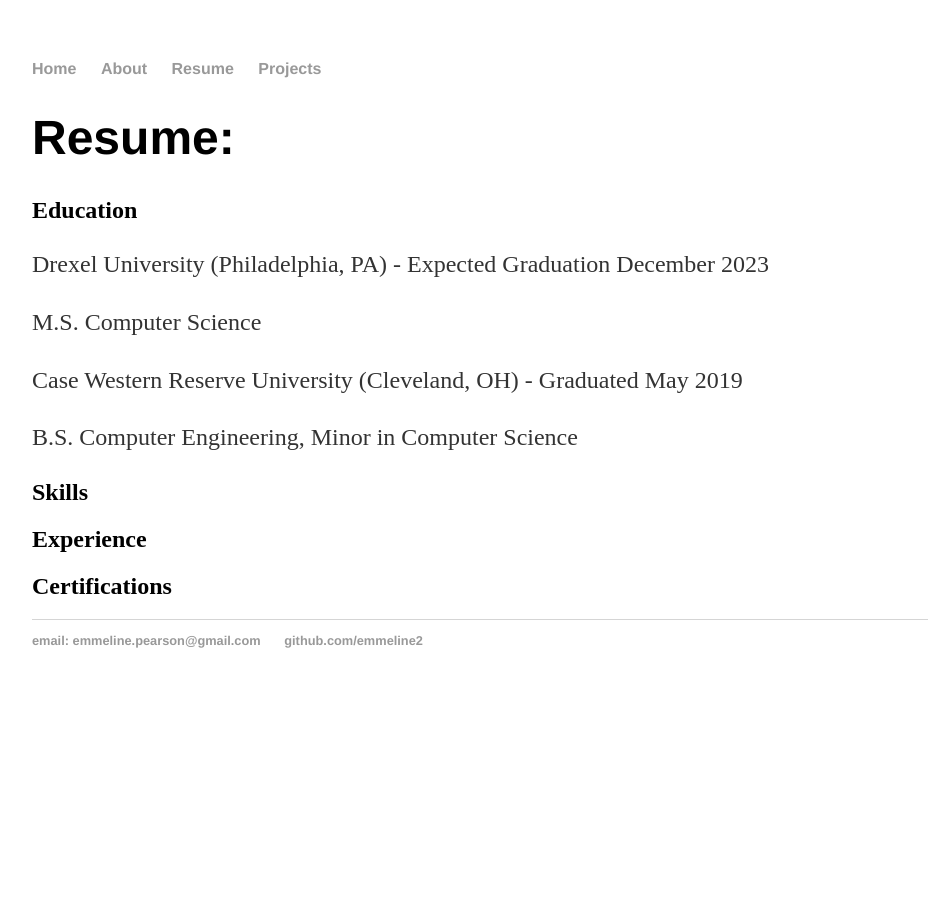
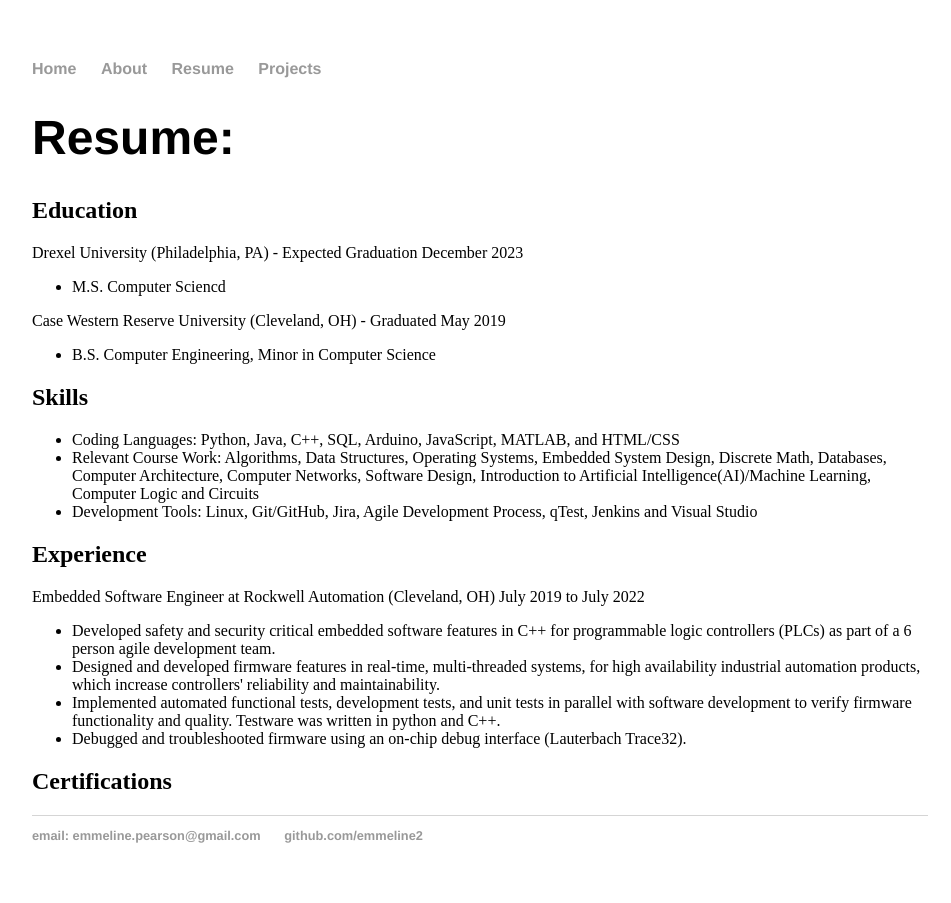
Before and after one commit to emmeline2/emmeline2.github.io, a Jekyll site: the page built from resume/index.html, in a window 1280 px wide. Shown: the whole page, without its empty margins (160-1111 px from the left). Built offline with Jekyll 4.4.1, drawn with Linux system fonts in a browser that asks for light colours.

Commit message:
resume updats

```diff
--- a/resume/index.html
+++ b/resume/index.html
@@ -7,14 +7,34 @@
     <a href="resume.pdf" download></a>
 
     <h2>Education</h2>
-    <p>Drexel University (Philadelphia, PA) - Expected Graduation December 2023</p>
-    <p>M.S. Computer Science</p>
-    <p>Case Western Reserve University (Cleveland, OH) - Graduated May 2019</p>
-    <p>B.S. Computer Engineering, Minor in Computer Science</p>
+    <DL>
+        <DT>Drexel University (Philadelphia, PA) - Expected Graduation December 2023</DT>
+        <ul>
+            <li>M.S. Computer Sciencd</li>
+        </ul>
+        <DT>Case Western Reserve University (Cleveland, OH) - Graduated May 2019</DT>
+        <ul>
+            <li>B.S. Computer Engineering, Minor in Computer Science</li>
+        </ul>
+    </DL>
 
     <h2>Skills</h2>
+    <ul>
+        <li>Coding Languages: Python, Java, C++, SQL, Arduino, JavaScript, MATLAB, and HTML/CSS</li>
+        <li>Relevant Course Work: Algorithms, Data Structures, Operating Systems, Embedded System Design, Discrete Math, Databases, Computer Architecture, Computer Networks, Software Design, Introduction to Artificial Intelligence(AI)/Machine Learning, Computer Logic and Circuits</li>
+        <li>Development Tools: Linux, Git/GitHub, Jira, Agile Development Process, qTest, Jenkins and Visual Studio</li>
+    </ul>
 
     <h2>Experience</h2>
+    <DL>
+        <DT>Embedded Software Engineer at Rockwell Automation (Cleveland, OH) July 2019 to July 2022</DT>
+        <ul>
+            <li>Developed safety and security critical embedded software features in C++ for programmable logic controllers (PLCs) as part of a 6 person agile development team.</li>
+            <li>Designed and developed firmware features in real-time, multi-threaded systems, for high availability industrial automation products, which increase controllers' reliability and maintainability.</li>
+            <li>Implemented automated functional tests, development tests, and unit tests in parallel with software development to verify firmware functionality and quality. Testware was written in python and C++.</li>
+            <li>Debugged and troubleshooted firmware using an on-chip debug interface (Lauterbach Trace32).</li>
+        </ul>
+    </DL>
 
     <h2>Certifications</h2>
 </div>
```
